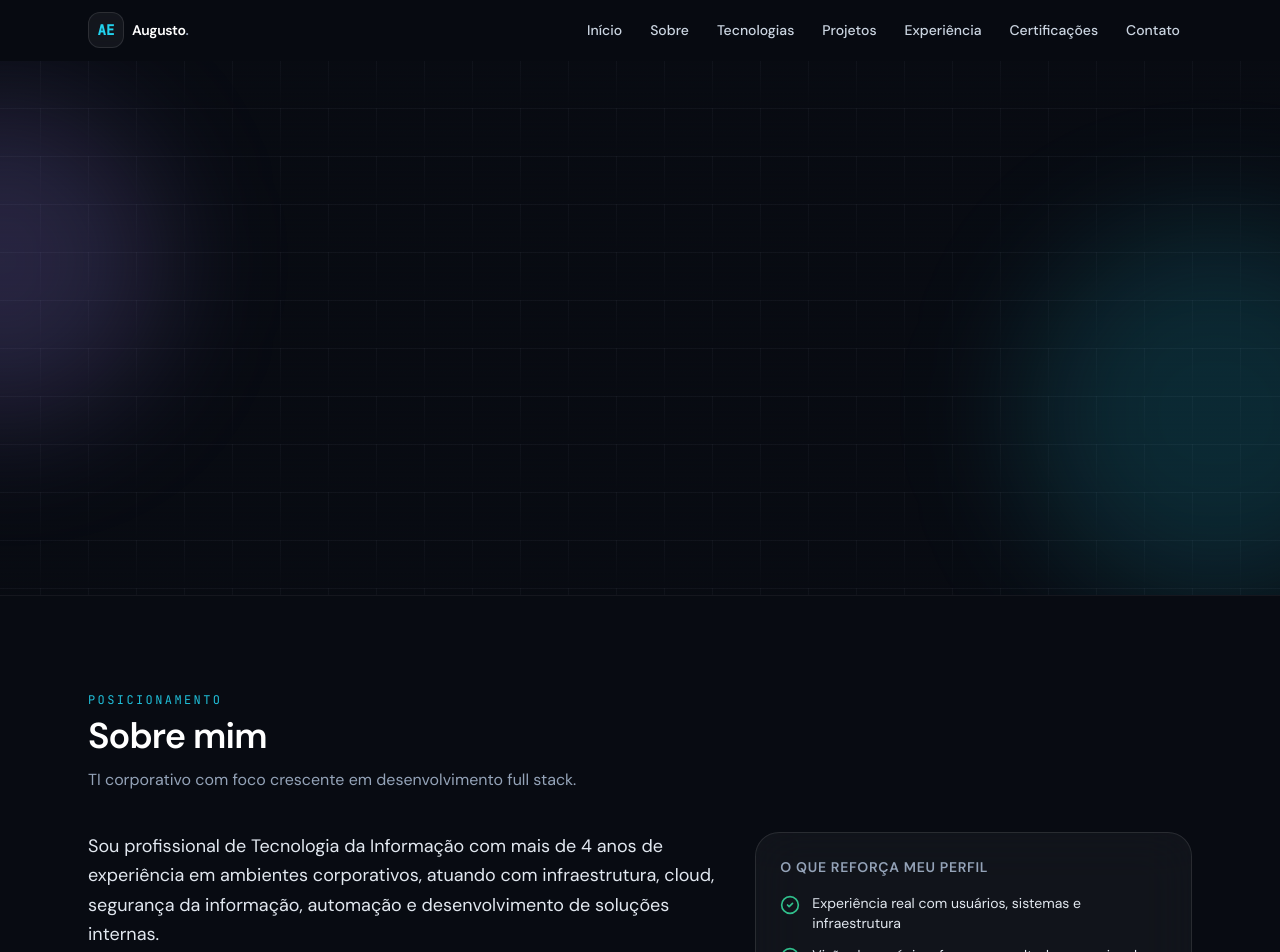
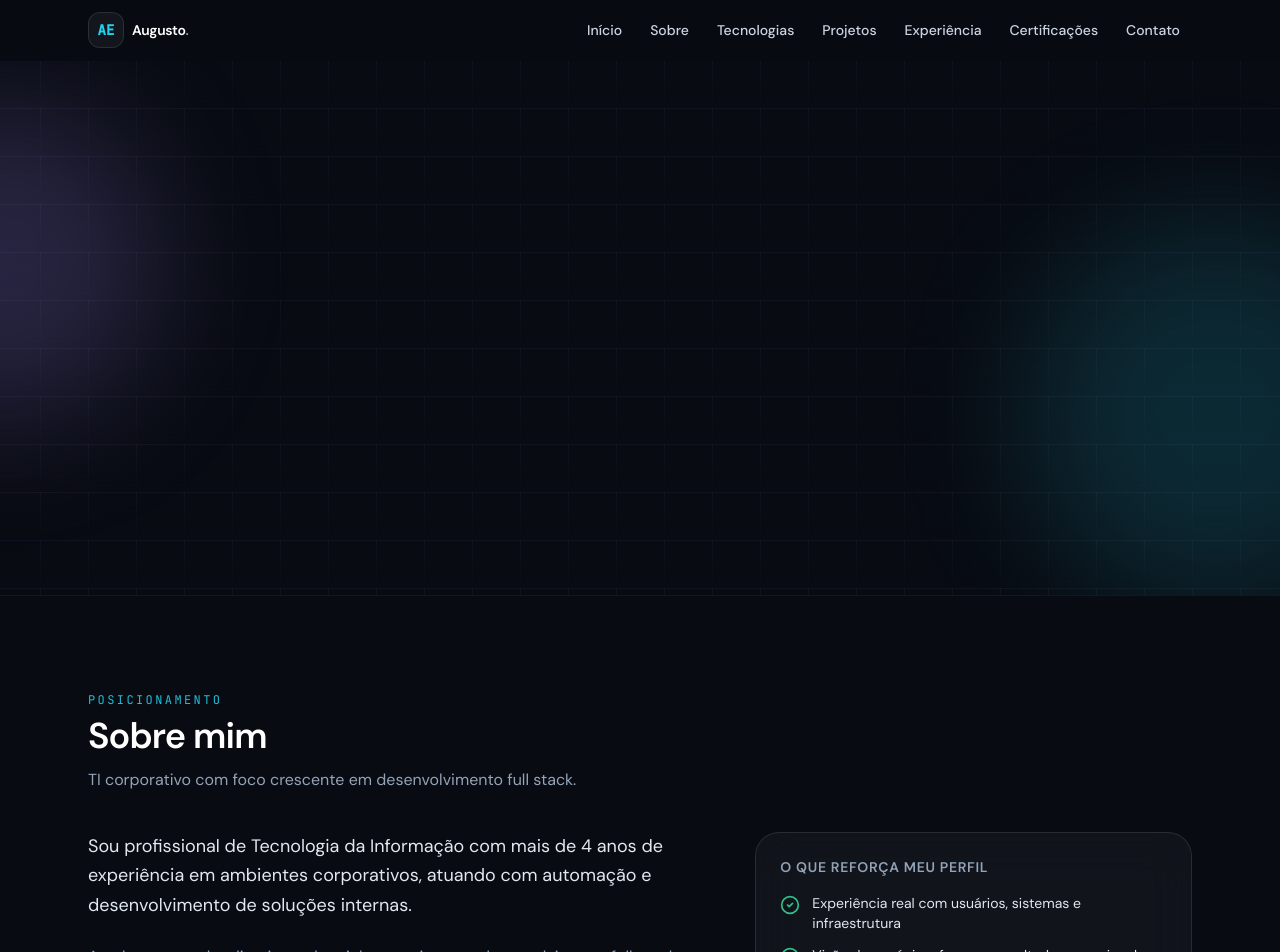
Before and after one commit to augustoemiliano/Portfolio, a React (Vite) app: page / in a window 1280 px wide. Shown: the top 952 px of the page. Built offline with nearby package versions, Linux system fonts and the light colour scheme.

Commit message:
Update site.ts

```diff
--- a/src/data/site.ts
+++ b/src/data/site.ts
@@ -9,9 +9,9 @@ export const site = {
   heroHeadline:
     "Desenvolvedor Full Stack em formação contínua, com experiência real em infraestrutura, automação, cloud e segurança da informação.",
   heroSub:
-    "Profissional de TI com mais de 4 anos em ambientes corporativos. Hoje foco em aplicações web, automações e sistemas internos com React,Js,Python e Rust.",
+    "Profissional de TI com mais de 4 anos em ambientes corporativos. Hoje foco em aplicações web, automações e sistemas internos com React,Java Script, Python e Rust.",
   aboutLead:
-    "Sou profissional de Tecnologia da Informação com mais de 4 anos de experiência em ambientes corporativos, atuando com infraestrutura, cloud, segurança da informação, automação e desenvolvimento de soluções internas.",
+    "Sou profissional de Tecnologia da Informação com mais de 4 anos de experiência em ambientes corporativos, atuando com automação e desenvolvimento de soluções internas.",
   aboutBody: [
     "Atualmente, venho direcionando minha carreira para desenvolvimento full stack, criando sistemas, automações e aplicações web usando React, JavaScript, Python e Rust.",
     "Minha principal diferença é unir visão prática de infraestrutura, segurança, automação e desenvolvimento, criando soluções funcionais, seguras e pensadas para ambientes reais de negócio.",
```
